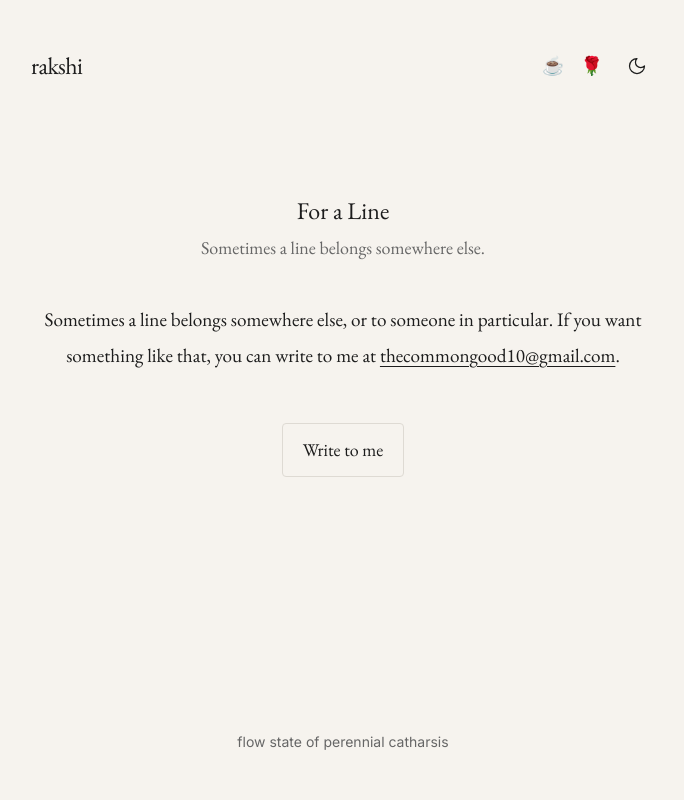
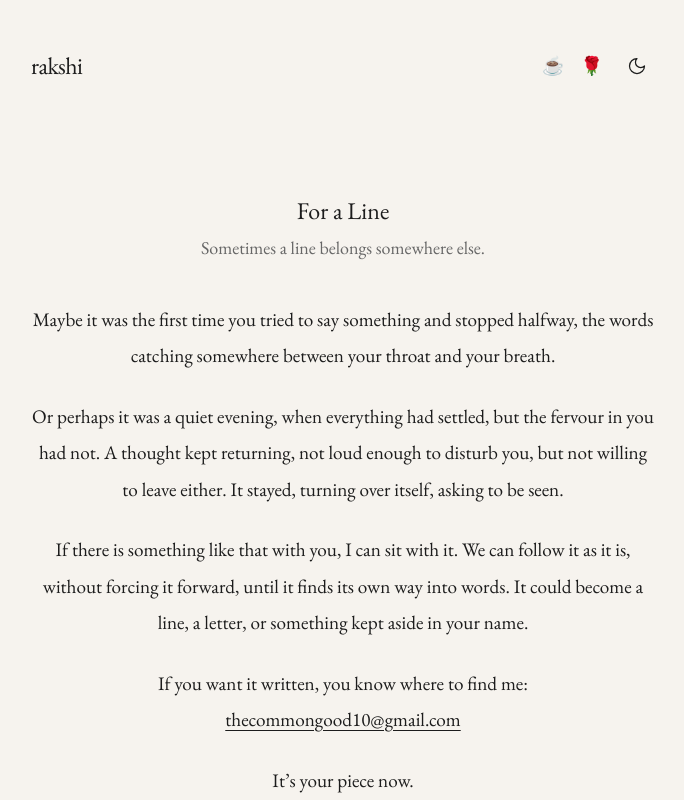
Before and after one commit to rakshew/blog, a Next.js app: page /write in a window 1280 px wide. Shown: the top 800 px of the page, without its empty margins (297-981 px from the left). Built offline with nearby package versions, Linux system fonts and the light colour scheme.

Commit message:
Revise writing prompt content in page.tsx
Removed old content and added new paragraphs to enhance the writing prompt.

```diff
--- a/app/write/page.tsx
+++ b/app/write/page.tsx
@@ -11,25 +11,37 @@ export default function WritePage() {
 
         <div className="space-y-6 text-[1.2rem] leading-[1.9]">
           <p>
-            Sometimes a line belongs somewhere else, or to someone in
-            particular. If you want something like that, you can write to me at{" "}
+            Maybe it was the first time you tried to say something and stopped
+            halfway, the words catching somewhere between your throat and your
+            breath.
+          </p>
+
+          <p>
+            Or perhaps it was a quiet evening, when everything had settled, but
+            the fervour in you had not. A thought kept returning, not loud
+            enough to disturb you, but not willing to leave either. It stayed,
+            turning over itself, asking to be seen.
+          </p>
+
+          <p>
+            If there is something like that with you, I can sit with it. We can
+            follow it as it is, without forcing it forward, until it finds its
+            own way into words. It could become a line, a letter, or something
+            kept aside in your name.
+          </p>
+
+          <p>
+            If you want it written, you know where to find me:
+            <br />
             <a
               href="mailto:thecommongood10@gmail.com"
               className="underline underline-offset-4 hover:opacity-70 transition-opacity"
             >
               thecommongood10@gmail.com
             </a>
-            .
           </p>
-        </div>
 
-        <div className="pt-2">
-          <a
-            href="mailto:thecommongood10@gmail.com?subject=Writing%20Request"
-            className="inline-block px-5 py-3 border border-border rounded-md text-lg hover:opacity-70 transition-opacity"
-          >
-            Write to me
-          </a>
+          <p>It’s your piece now.</p>
         </div>
       </div>
     </main>
```
